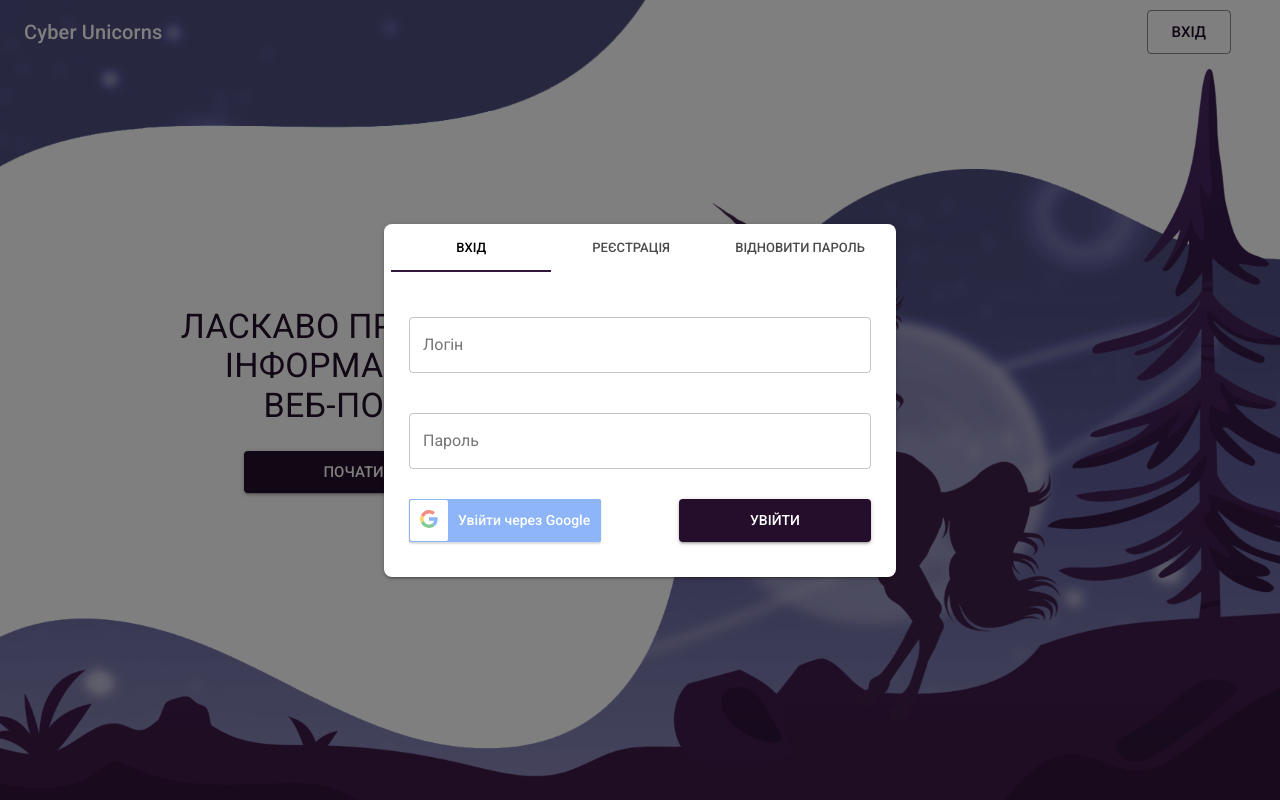
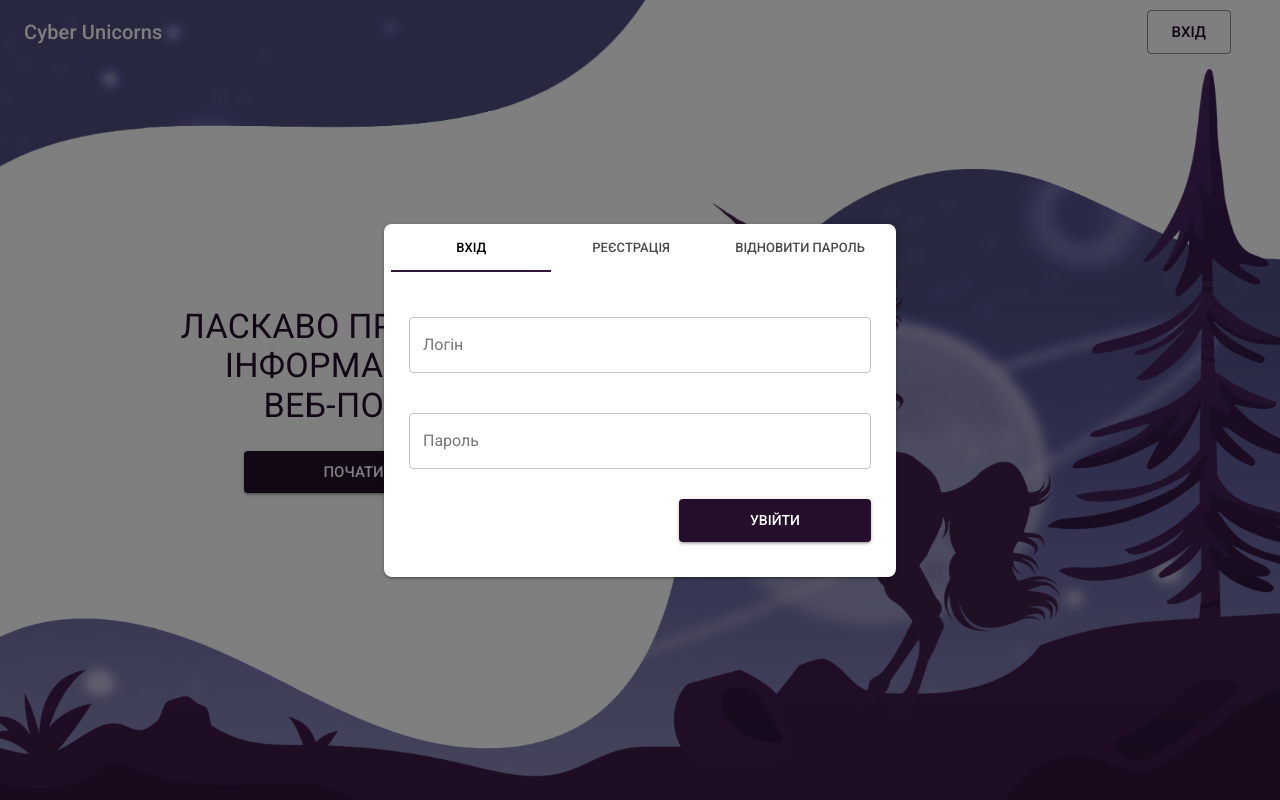
Before and after one commit to Fit-guys/reborn, a React app: page / in a window 1280 px wide. Both pictures are taken after a click on the button "ВХIД". Shown: the top 800 px of the page. Built offline with nearby package versions, Linux system fonts and the light colour scheme.

Commit message:
minor fixes

```diff
--- a/src/components/auth/LoginForm.jsx
+++ b/src/components/auth/LoginForm.jsx
@@ -3,7 +3,7 @@ import PropTypes from 'prop-types';
 
 import { bindActionCreators } from 'redux';
 import { connect } from 'react-redux';
-import GoogleLogin from 'react-google-login';
+// import GoogleLogin from 'react-google-login';
 
 import { withStyles, TextField, Button } from '@material-ui/core';
 import { logIn } from '../../lib/store/action-creators/user';
@@ -106,7 +106,7 @@ class LoginForm extends Component {
           >
           Увiйти
           </Button>
-          <GoogleLogin
+          {/* <GoogleLogin
             style={{ width: '100%' }}
             clientId="408703587374-7hg6oot1d2r4dv2rokkdeeid0t1u4rql.apps.googleusercontent.com"
             scope="https://www.googleapis.com/auth/drive.metadata.readonly"
@@ -115,7 +115,7 @@ class LoginForm extends Component {
             theme="dark"
             onSuccess={console.log}
             onFailure={console.log}
-          />
+          /> */}
         </div>
       </>
     );
```
